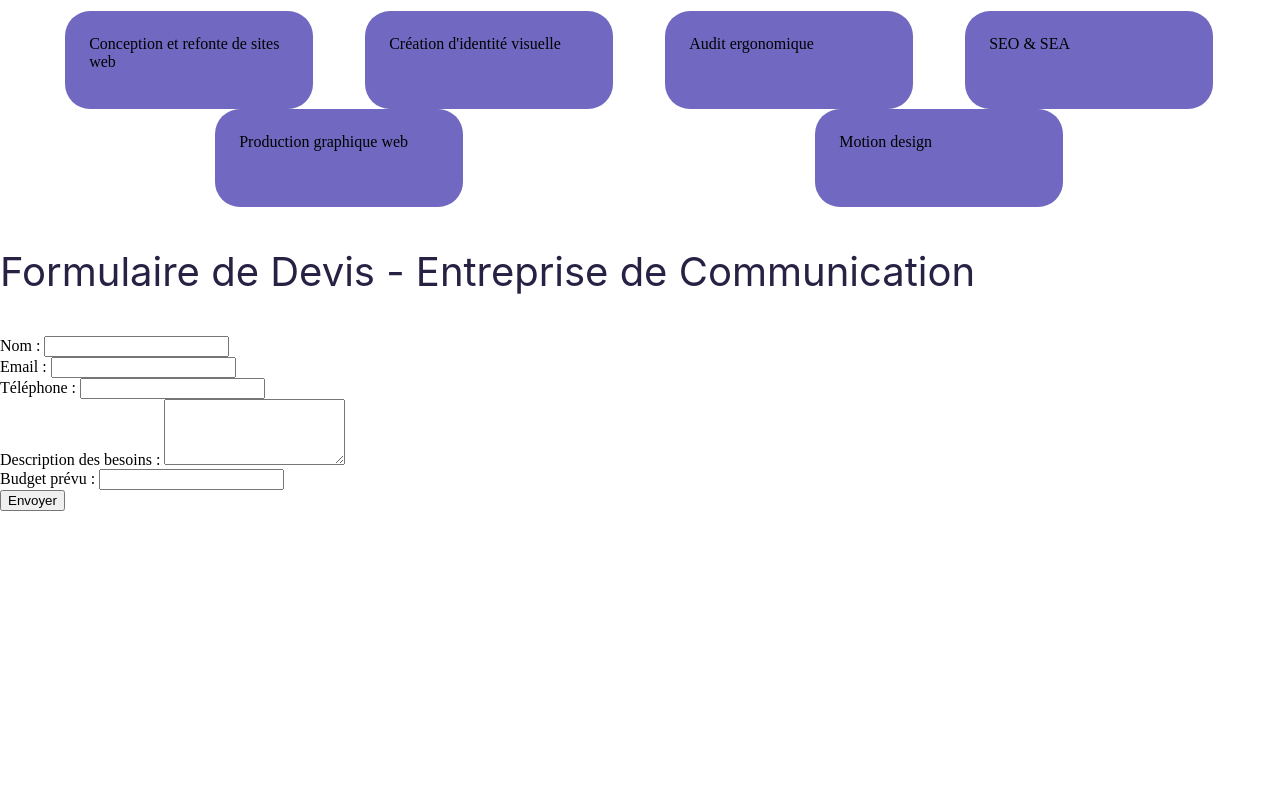
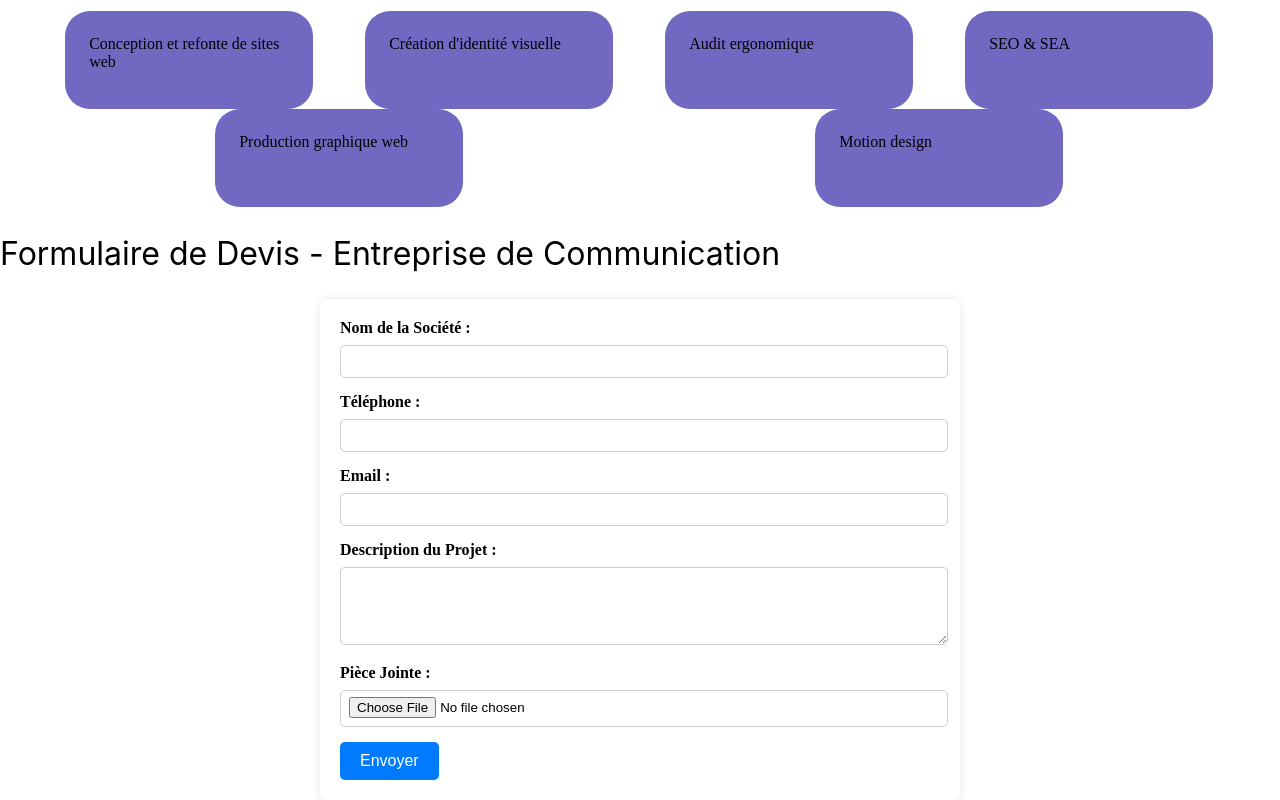
Before and after one commit to apouyollon/site-seaview, a plain HTML site: page index.html in a window 1280 px wide. Shown: the part 1082-1882 px from the top of the page. Before the commit the page ends 1593 px from the top, so only its background shows below. Drawn offline with Linux system fonts and the light colour scheme; a script that the page names is missing.

Commit message:
formulaire finit

```diff
--- a/index.html
+++ b/index.html
@@ -62,27 +62,27 @@
         </section>
 <section>
     <section>
-          <h1>Formulaire de Devis - Entreprise de Communication</h1>
-          <form id="devisForm">
+        <h2>Formulaire de Devis - Entreprise de Communication</h2>
+        <form id="devisForm" enctype="multipart/form-data">
           <div class="input-group">
-              <label for="nom">Nom :</label>
-              <input type="text" id="nom" name="nom" required>
+            <label for="nomSociete">Nom de la Société :</label>
+            <input type="text" id="nomSociete" name="nomSociete" required>
+          </div>
+          <div class="input-group">
+            <label for="telephone">Téléphone :</label>
+            <input type="tel" id="telephone" name="telephone" required>
           </div>
           <div class="input-group">
             <label for="email">Email :</label>
             <input type="email" id="email" name="email" required>
           </div>
           <div class="input-group">
-              <label for="telephone">Téléphone :</label>
-              <input type="tel" id="telephone" name="telephone" required>
-            </div>
-            <div class="input-group">
-              <label for="description">Description des besoins :</label>
+            <label for="description">Description du Projet :</label>
             <textarea id="description" name="description" rows="4" required></textarea>
           </div>
           <div class="input-group">
-              <label for="budget">Budget prévu :</label>
-              <input type="number" id="budget" name="budget" required>
+            <label for="pieceJointe">Pièce Jointe :</label>
+            <input type="file" id="pieceJointe" name="pieceJointe" accept=".pdf,.doc,.docx,.txt" required>
           </div>
           <button type="submit">Envoyer</button>
         </form>
--- a/js/script.js
+++ b/js/script.js
@@ -244,24 +244,37 @@ document.getElementById('devisForm').addEventListener('submit', function(event)
     event.preventDefault(); // Empêche le formulaire de se soumettre
 
     // Récupérer les valeurs des champs
-    const nom = document.getElementById('nom').value;
+    const nomSociete = document.getElementById('nomSociete').value;
+    const telephone = document.getElementById('telephone').value;
     const email = document.getElementById('email').value;
-    const telephone = document.getElementById('telephone').value;
     const description = document.getElementById('description').value;
-    const budget = document.getElementById('budget').value;
+    const pieceJointe = document.getElementById('pieceJointe').files[0]; // Récupère le fichier
 
-    // Vous pouvez utiliser ces valeurs pour générer le devis ou les envoyer à votre système de gestion
-    console.log('Nom:', nom);
-    console.log('Email:', email);
-    console.log('Téléphone:', telephone);
-    console.log('Description des besoins:', description);
-    console.log('Budget prévu:', budget);
+    // Création d'un objet FormData pour envoyer les données et la pièce jointe
+    const formData = new FormData();
+    formData.append('nomSociete', nomSociete);
+    formData.append('telephone', telephone);
+    formData.append('email', email);
+    formData.append('description', description);
+    formData.append('pieceJointe', pieceJointe);
 
-    // Ici, vous pouvez envoyer les données à votre serveur ou traiter le devis d'une manière appropriée
-    // Par exemple, avec JavaScript, vous pouvez utiliser Fetch ou Axios pour envoyer les données à un serveur
-
-    // Pour cet exemple, nous afficherons simplement un message de confirmation
-    alert('Devis envoyé avec succès ! Nous vous contacterons bientôt.');
+    // Envoi des données à votre serveur avec Fetch ou XMLHttpRequest
+    // Ici, nous affichons juste un message pour simuler l'envoi
+    fetch('/votre-endpoint-de-traitement', {
+      method: 'POST',
+      body: formData
+    })
+    .then(response => {
+      if (response.ok) {
+        alert('Devis envoyé avec succès ! Nous vous contacterons bientôt.');
+      } else {
+        alert('Une erreur est survenue lors de l\'envoi du devis.');
+      }
+    })
+    .catch(error => {
+      console.error('Erreur lors de l\'envoi du devis:', error);
+      alert('Une erreur est survenue lors de l\'envoi du devis.');
+    });
   });
 show_equipe();
 show_services();
--- a/scss/style.css
+++ b/scss/style.css
@@ -175,3 +175,51 @@ header {
 .container {
   padding: 0% 3% 0% 3%;
 }/*# sourceMappingURL=style.css.map */
+
+form {
+  max-width: 600px;
+  margin: 0 auto;
+  background-color: #fff;
+  padding: 20px;
+  border-radius: 8px;
+  box-shadow: 0 0 10px rgba(0, 0, 0, 0.1);
+}
+
+.input-group {
+  margin-bottom: 15px;
+}
+
+label {
+  display: block;
+  margin-bottom: 8px;
+  font-weight: bold;
+}
+
+input[type="text"],
+input[type="tel"],
+input[type="email"],
+textarea,
+input[type="file"] {
+  width: calc(100% - 10px);
+  padding: 8px;
+  border-radius: 5px;
+  border: 1px solid #ccc;
+}
+
+input[type="file"] {
+  padding-top: 6px;
+}
+
+button[type="submit"] {
+  background-color: #007bff;
+  color: #fff;
+  padding: 10px 20px;
+  border: none;
+  border-radius: 5px;
+  cursor: pointer;
+  font-size: 16px;
+}
+
+button[type="submit"]:hover {
+  background-color: #0056b3;
+}
```
Lines whose indentation alone changed are shown as unchanged.
